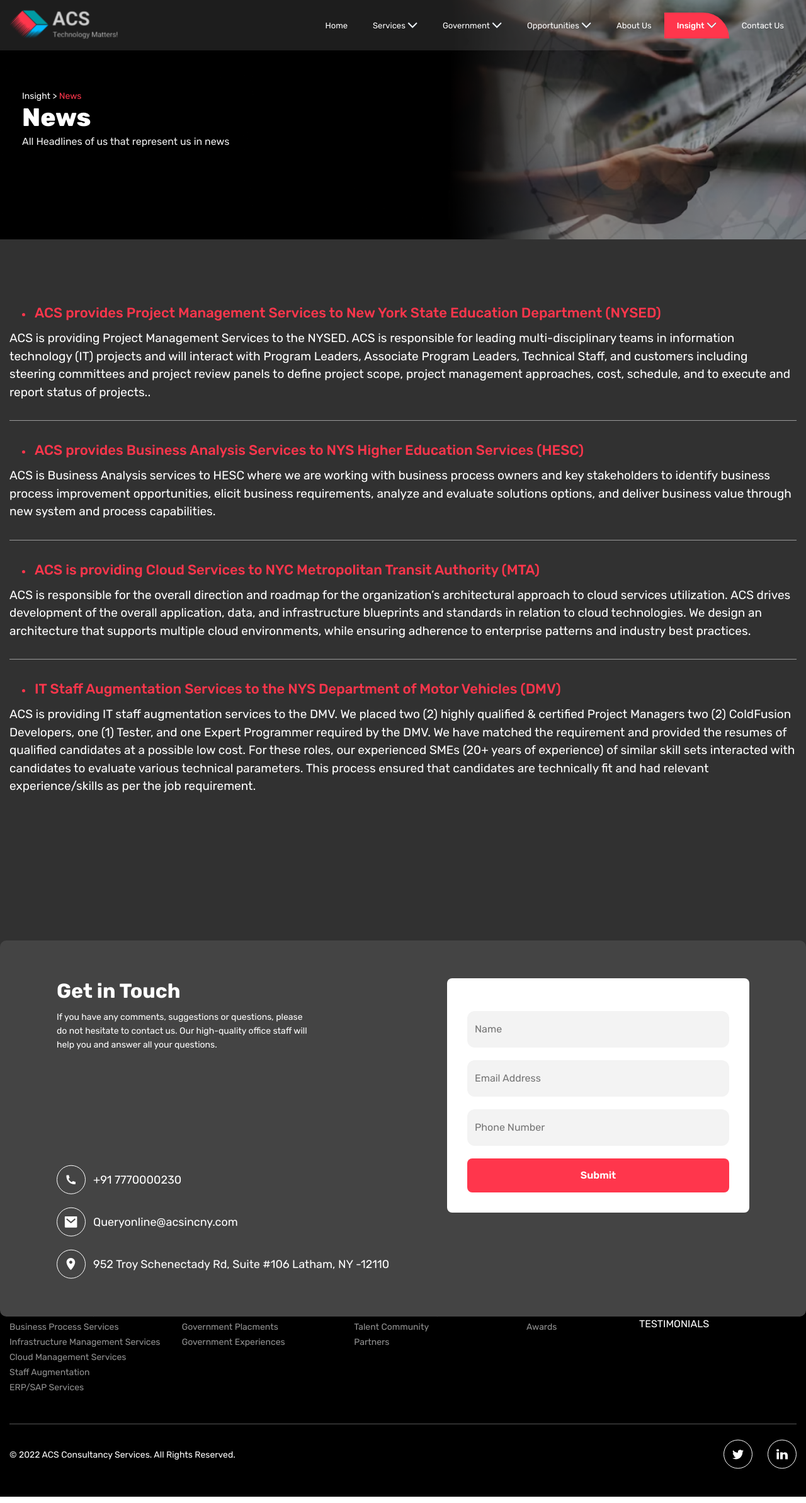
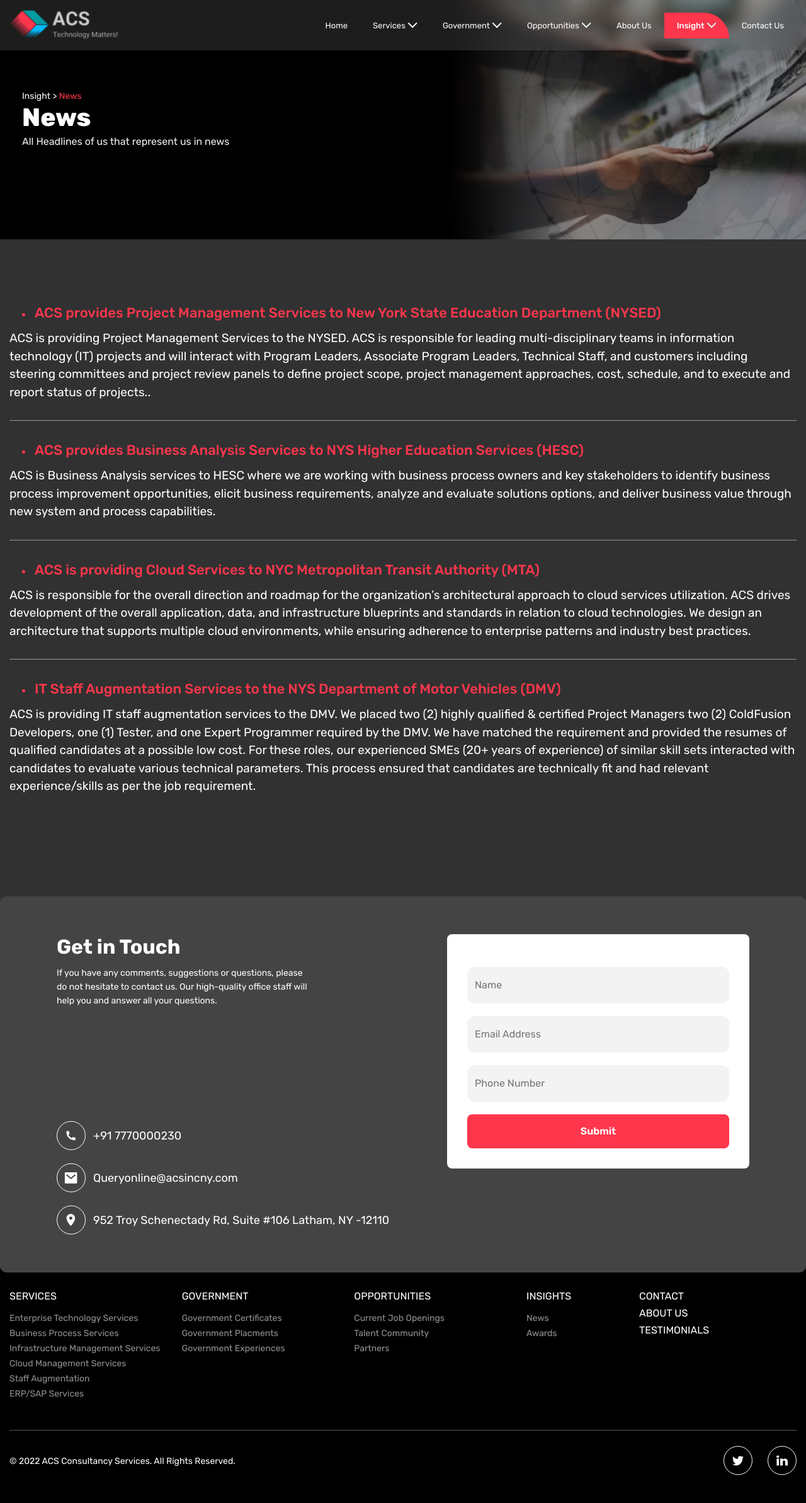
Before and after one commit to ritik-kansal/ACS_Frontend, a React (Create React App) app: page /news in a window 1280 px wide. Shown: the whole page at 63% size. Built offline with nearby package versions, Linux system fonts and the light colour scheme.

Commit message:
again pushed code

```diff
--- a/src/App.css
+++ b/src/App.css
@@ -60,7 +60,7 @@
 
 main {
   position: relative;
-  padding-bottom: 320px;
+  padding-bottom: 250px;
   background: #313131;
 }
 
--- a/src/Layouts/Footer/FooterStyle.css
+++ b/src/Layouts/Footer/FooterStyle.css
@@ -1,6 +1,6 @@
 footer {
   background: #000;
-  padding-top: 270px;
+  padding-top: 350px;
   position: relative;
 }
 
--- a/src/Layouts/Header/HeaderStyle.css
+++ b/src/Layouts/Header/HeaderStyle.css
@@ -8,6 +8,7 @@
   top: 0;
   z-index: 999;
   width: 100%;
+  backdrop-filter: blur(10px);
 }
 
 .logoAlign {
```
